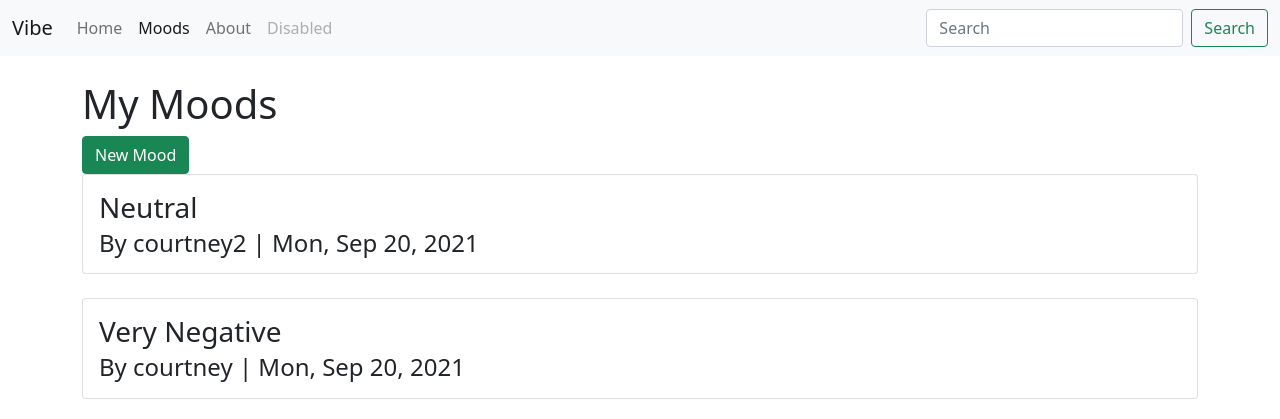
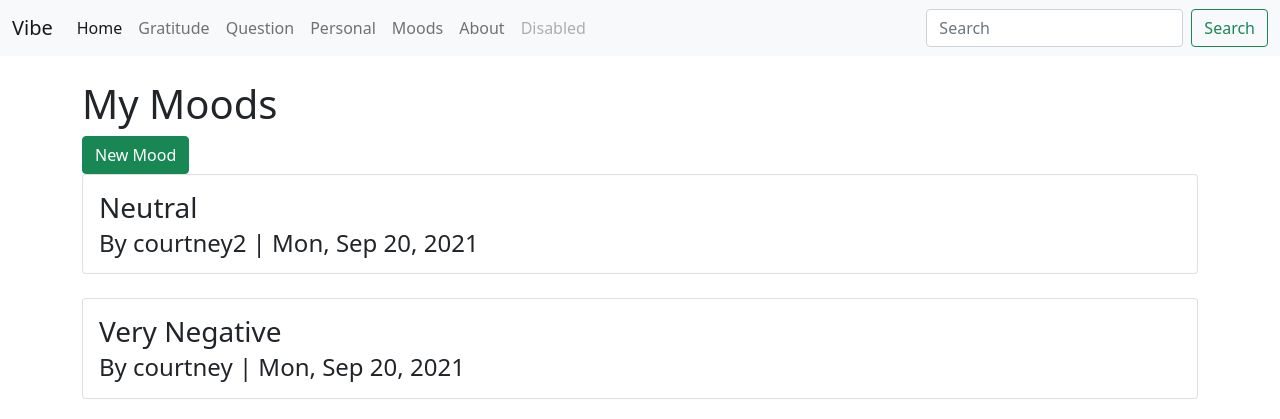
Before and after one commit to courtneyzhan/vibe-django, a Django app: page /moods/ in a window 1280 px wide. Shown: the top 419 px of the page. Run offline with Django 3.2, Linux system fonts and the light colour scheme; data comes from the database, SQL or seed files in the repository.

Commit message:
Fix nav bar

```diff
--- a/mood/templates/mood/base.html
+++ b/mood/templates/mood/base.html
@@ -27,10 +27,19 @@
     <div class="collapse navbar-collapse" id="navbarSupportedContent">
       <ul class="navbar-nav me-auto mb-2 mb-lg-0">
         <li class="nav-item">
-          <a class="nav-link" href="/">Home</a>
+          <a class="nav-link active" aria-current="page" href="/">Home</a>
         </li>
         <li class="nav-item">
-          <a class="nav-link active" aria-current="page" href="/moods">Moods</a>
+          <a class="nav-link" href="/gratitude">Gratitude</a>
+        </li>
+        <li class="nav-item">
+          <a class="nav-link" href="/question">Question</a>
+        </li>
+        <li class="nav-item">
+          <a class="nav-link" href="/personal">Personal</a>
+        </li>
+        <li class="nav-item">
+          <a class="nav-link" href="/moods">Moods</a>
         </li>
         <li class="nav-item">
           <a class="nav-link" href="/about">About</a>
```
